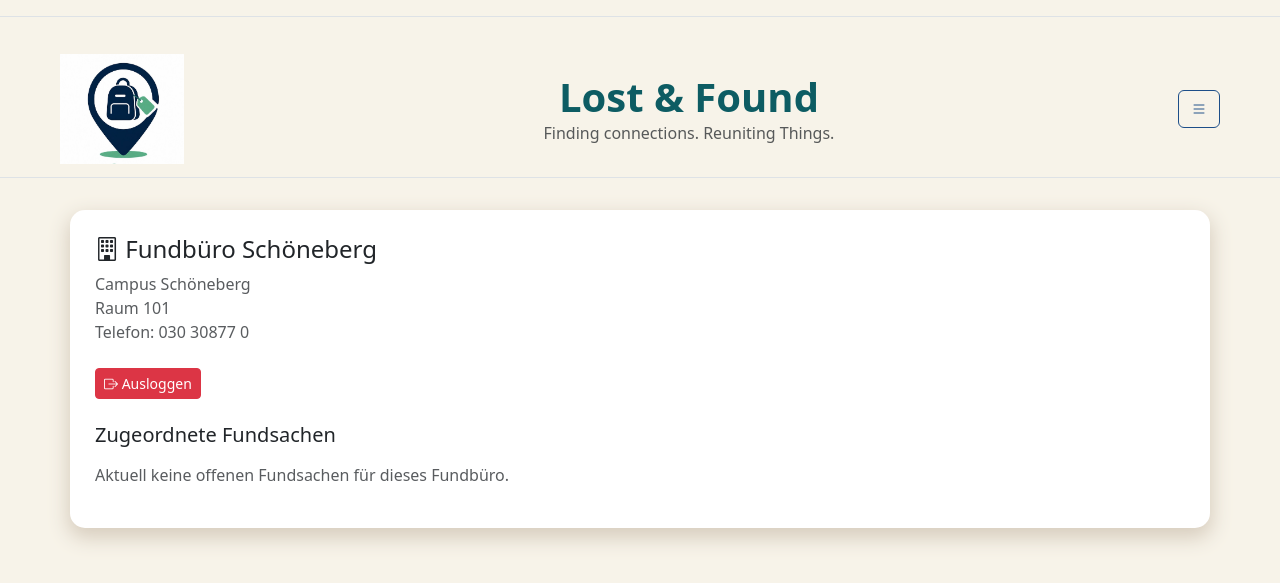
After one commit to HawaSiMoussa/webapp, a Flask app: page /fundbuero/ in a window 1280 px wide. The commit adds this page. Shown: the top 583 px of the page. Run offline with Flask 3, Linux system fonts and the light colour scheme; a user stored in the database is signed in; data comes from the database, SQL or seed files in the repository; some libraries are stand-ins or nearby versions.

Commit message:
add own profile screen for funbuero and add it to nav bar for instead of profile

```diff
--- a/app.py
+++ b/app.py
@@ -566,6 +566,22 @@ def send_fundbuero_mail(post_id):
     flash("Mail wurde verschickt.", "success")
     return redirect(url_for("home"))
 
+@app.route("/fundbuero/")
+def fundbuero_dashboard():
+    if "fundbuero_id" not in session or session["fundbuero_id"] is None:
+        flash("Bitte zuerst einloggen!", "warning")
+        return redirect(url_for("login"))
+
+    fundbuero = db.session.get(Fundbuero, session["fundbuero_id"])
+
+    posts = db.session.execute(
+        db.select(Post).where(
+            Post.fundbuero_id == session["fundbuero_id"],
+            Post.status == "laufend"
+        )
+    ).scalars()
+
+    return render_template("profile_fb.html", fundbuero=fundbuero, posts=posts)
     # alles starten
 if __name__ == "__main__":
     app.run(debug=True)
--- a/templates/base.html
+++ b/templates/base.html
@@ -79,9 +79,15 @@
                 <i class="bi bi-house"></i> Home
             </a>
 
-            <a href="{{ url_for('profile') }}" class="d-block mb-2">
-                <i class="bi bi-person"></i> Profil
-            </a>
+           {% if session.get('fundbuero_id') %}
+    <a href="{{ url_for('fundbuero_dashboard') }}" class="d-block mb-2">
+        <i class="bi bi-building"></i> Dashboard
+    </a>
+{% else %}
+    <a href="{{ url_for('profile') }}" class="d-block mb-2">
+        <i class="bi bi-person-circle"></i> Profil
+    </a>
+{% endif %}
 
             <a href="{{ url_for('create_post') }}" class="d-block mb-2">
     <i class="bi bi-plus-lg"></i> Post erstellen
--- /dev/null
+++ b/templates/profile_fb.html
@@ -0,0 +1,24 @@
+{% extends "base.html" %}
+
+{% block TITLE %}
+Fundbüro Dashboard
+{% endblock %}
+
+{% block CONTENT %}
+
+<div class="mb-4">
+    <h4><i class="bi bi-building"></i> {{ fundbuero.name }}</h4>
+    <p class="text-muted mb-0">Campus {{ fundbuero.campus_id }}</p>
+    <p class="text-muted mb-0">{{ fundbuero.raum }}</p>
+    <p class="text-muted">Telefon: {{ fundbuero.telefonnummer }}</p>
+</div>
+<a href="{{ url_for('logout') }}" class="btn btn-danger btn-sm mb-4">
+    <i class="bi bi-box-arrow-right"></i> Ausloggen
+</a>
+
+<h5 class="mb-3">Zugeordnete Fundsachen</h5>
+
+{% if posts|list|length == 0 %}
+    <p class="text-muted">Aktuell keine offenen Fundsachen für dieses Fundbüro.</p>
+{% endif %}
+{% endblock %}
```
